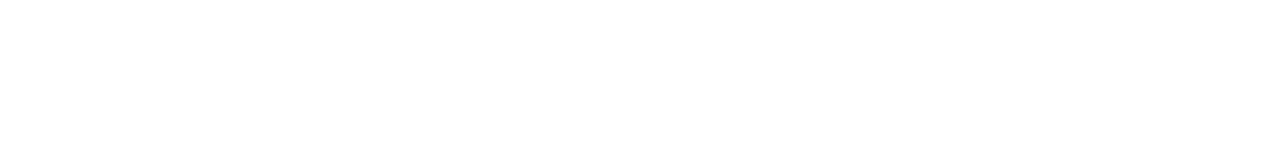
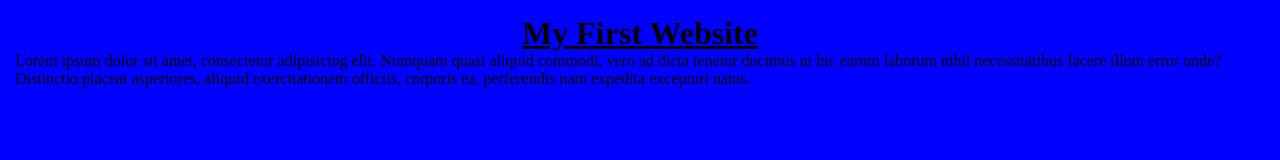
Before and after one commit to saiyedimtiaj/my-simple-website, a plain HTML site: page index.html in a window 1280 px wide. Drawn offline with Linux system fonts and the light colour scheme.

Commit message:
add first blog

```diff
--- a/index.html
+++ b/index.html
@@ -5,8 +5,12 @@
     <meta http-equiv="X-UA-Compatible" content="IE=edge">
     <meta name="viewport" content="width=device-width, initial-scale=1.0">
     <title>My Simple Website</title>
+    <link rel="stylesheet" href="style.css">
 </head>
 <body>
-
+    <div>
+        <h1>My First Website</h1>
+        <p>Lorem ipsum dolor sit amet, consectetur adipisicing elit. Numquam quasi aliquid commodi, vero ad dicta tenetur ducimus ut hic earum laborum nihil necessitatibus facere illum error unde? Distinctio placeat asperiores, aliquid exercitationem officiis, corporis ea, perferendis nam expedita excepturi natus.</p>
+    </div>
 </body>
 </html>
--- /dev/null
+++ b/style.css
@@ -0,0 +1,14 @@
+*{
+    padding: 0;
+    margin: 0;
+}
+body{
+    background-color: blue;
+}
+h1{
+    text-align: center;
+    text-decoration: underline;
+}
+div{
+    padding: 15px;
+}
```
